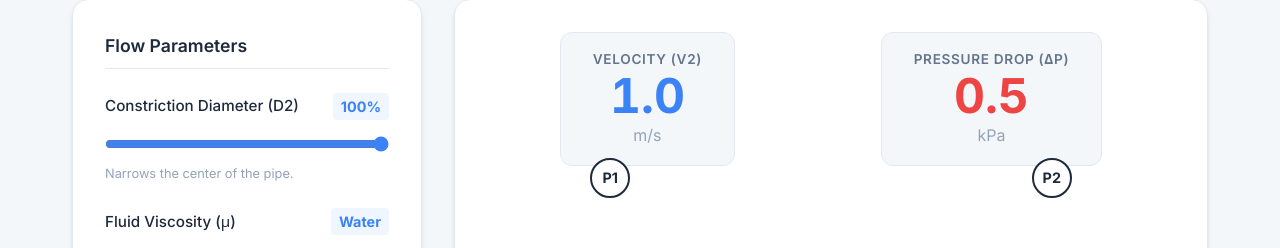
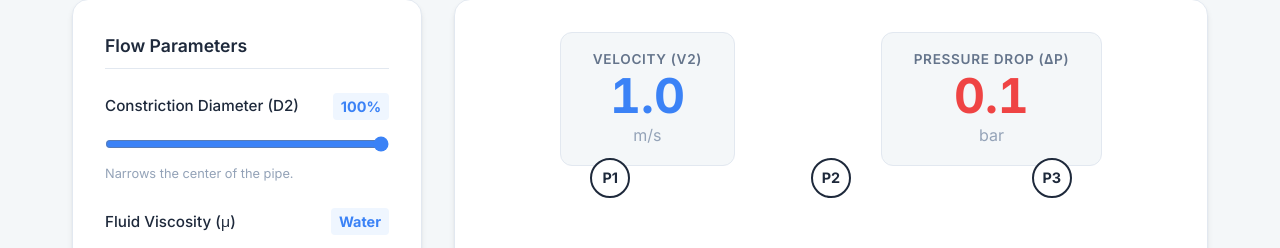
Before and after one commit to keremcancetiz-git/Flow-Website, a plain HTML site: page index.html in a window 1280 px wide. Both pictures are taken after a click on the button "Pipe Flow". Shown: the part 272-520 px from the top of the page. Drawn offline with Linux system fonts and the light colour scheme.

Commit message:
feat(pipe-flow): add third pressure gauge and update unit to bar

```diff
--- a/app.js
+++ b/app.js
@@ -179,7 +179,7 @@ document.addEventListener('DOMContentLoaded', () => {
             const V2 = 1.0 * areaRatio;
 
             // 2. Math: Pressure Drop relates to velocity squared and viscosity
-            const deltaP = (V2 * V2 * 0.5) * visc;
+            const deltaP = ((V2 * V2 * 0.5) * visc) / 10;
 
             dispVel.textContent = V2.toFixed(1);
             dispDrop.textContent = deltaP.toFixed(1);
--- a/index.html
+++ b/index.html
@@ -134,7 +134,7 @@
                         <div class="result-metric">
                             <span class="metric-label">Pressure Drop (ΔP)</span>
                             <span class="metric-value text-red" id="val-pf-drop">0.0</span>
-                            <span class="metric-unit">kPa</span>
+                            <span class="metric-unit">bar</span>
                         </div>
                     </div>
 
@@ -147,6 +147,7 @@
                         <div class="pressure-gauges">
                             <div class="gauge p1">P1</div>
                             <div class="gauge p2">P2</div>
+                            <div class="gauge p3">P3</div>
                         </div>
                     </div>
                 </div>
```
